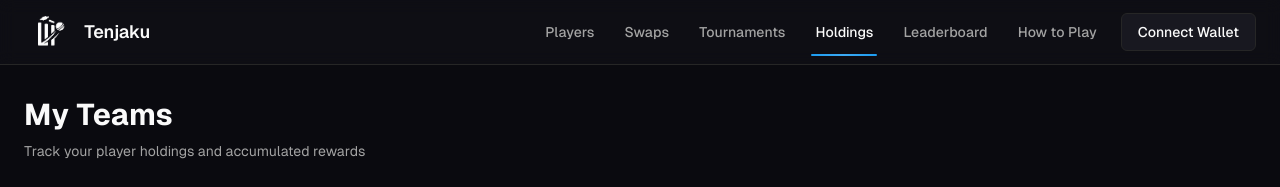
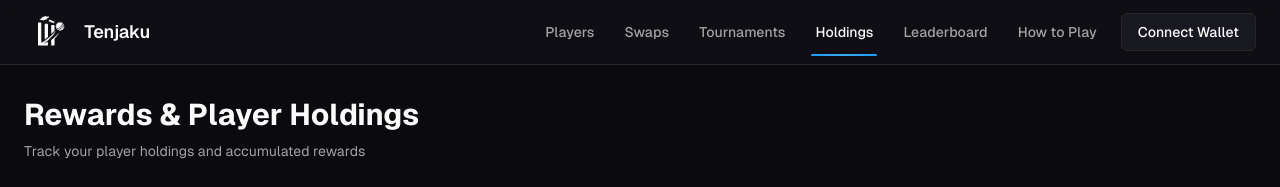
Before and after one commit to rays8417/tenjaku, a Next.js app in the folder interface/: page /holdings in a window 1280 px wide. Shown: the top 187 px of the page. Built offline with nearby package versions, Linux system fonts and the light colour scheme; no server answers; what @aptos-labs/ts-sdk would draw is missing.

Commit message:
fixed heading

```diff
--- a/interface/app/holdings/page.tsx
+++ b/interface/app/holdings/page.tsx
@@ -29,7 +29,7 @@
       <div className="min-h-screen bg-background">
         <div className="mx-auto max-w-7xl px-6 py-8">
           <div className="mb-8">
-            <h1 className="text-3xl font-bold text-foreground mb-2">My Teams</h1>
+            <h1 className="text-3xl font-bold text-foreground mb-2">Rewards & Player Holdings</h1>
             <p className="text-foreground-muted text-sm">
               Track your player holdings and accumulated rewards
             </p>
@@ -45,7 +45,7 @@
       <div className="min-h-screen bg-background">
         <div className="mx-auto max-w-7xl px-6 py-8">
           <div className="mb-8">
-            <h1 className="text-3xl font-bold text-foreground mb-2">My Teams</h1>
+            <h1 className="text-3xl font-bold text-foreground mb-2">Rewards & Player Holdings</h1>
             <p className="text-foreground-muted text-sm">
               Track your player holdings and accumulated rewards
             </p>
@@ -60,7 +60,7 @@
     <div className="min-h-screen bg-background">
       <div className="mx-auto max-w-7xl px-6 py-8">
         <div className="mb-8">
-          <h1 className="text-3xl font-bold text-foreground mb-2">My Teams</h1>
+          <h1 className="text-3xl font-bold text-foreground mb-2">Rewards & Player Holdings</h1>
           <p className="text-foreground-muted text-sm">
             Track your player holdings and accumulated rewards
           </p>
```
